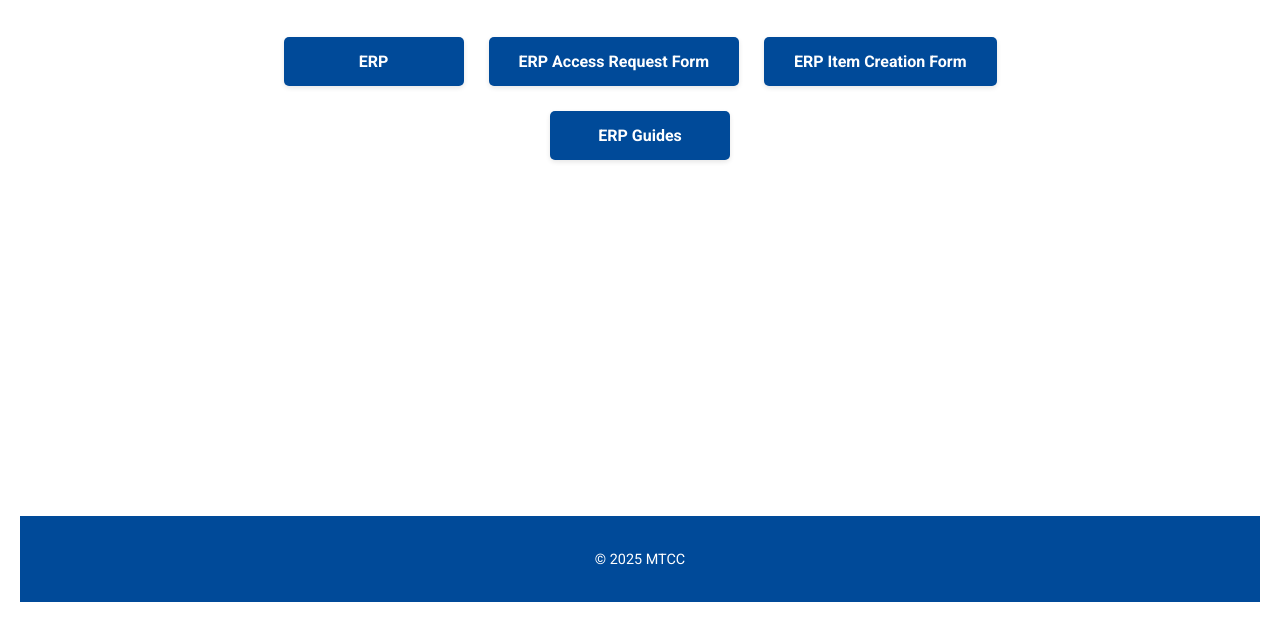
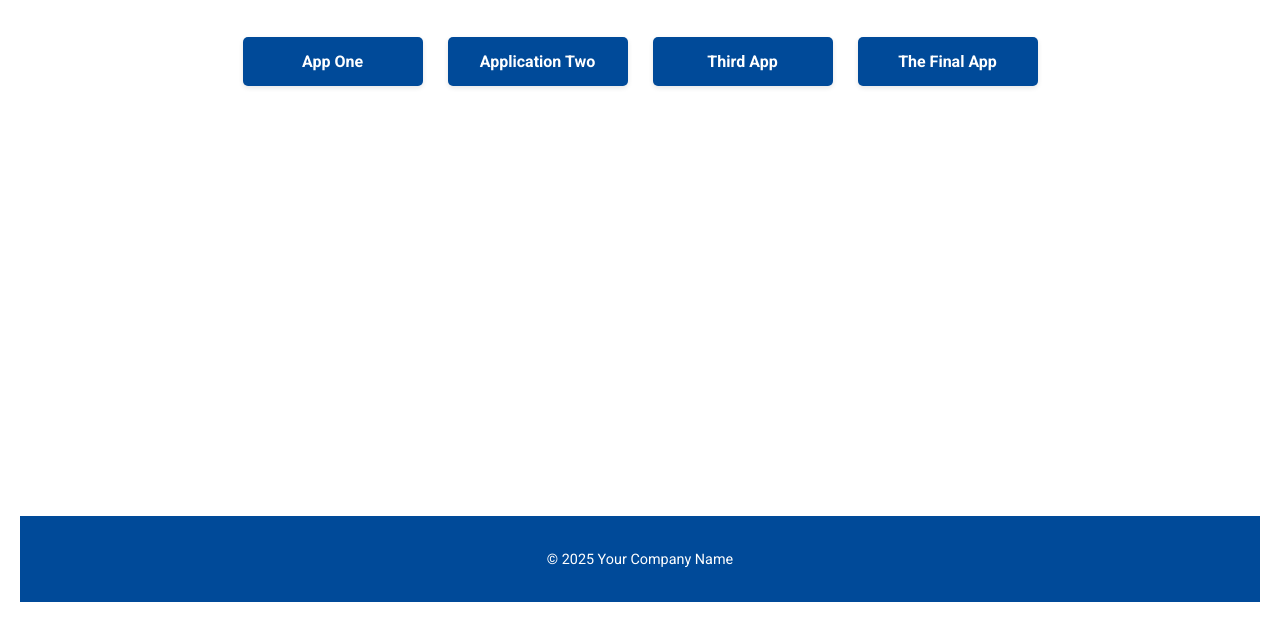
Before and after one commit to Yamean013/ERPConnect, a plain HTML site: page index.html in a window 1280 px wide. Shown: the part 178-800 px from the top of the page. Drawn offline with Linux system fonts and the light colour scheme.

Commit message:
Updated index.html with new footer

```diff
--- a/index.html
+++ b/index.html
@@ -3,7 +3,7 @@
   <head>
     <meta charset="UTF-8" />
     <meta name="viewport" content="width=device-width, initial-scale=1.0" />
-    <title>ERP Connect</title>
+    <title>Application Links</title>
     <link rel="stylesheet" href="style.css" />
     <link
       href="https://fonts.googleapis.com/css2?family=Roboto:wght@400;700&display=swap"
@@ -18,21 +18,23 @@
 
     <main class="link-container">
       <a href="https://app1.example.com" target="_blank" class="link-button">
-        ERP
+        App One
       </a>
       <a href="https://app2.example.com" target="_blank" class="link-button">
-        ERP Access Request Form
+        Application Two
       </a>
       <a href="https://app3.example.com" target="_blank" class="link-button">
-        ERP Item Creation Form
+        Third App
       </a>
       <a href="https://app4.example.com" target="_blank" class="link-button">
-        ERP Guides
+        The Final App
       </a>
     </main>
 
     <footer>
-      <p>&copy; 2025 MTCC</p>
+      <div class="footer-content">
+        <p>&copy; 2025 Your Company Name</p>
+      </div>
     </footer>
 
     <script src="script.js"></script>
```
